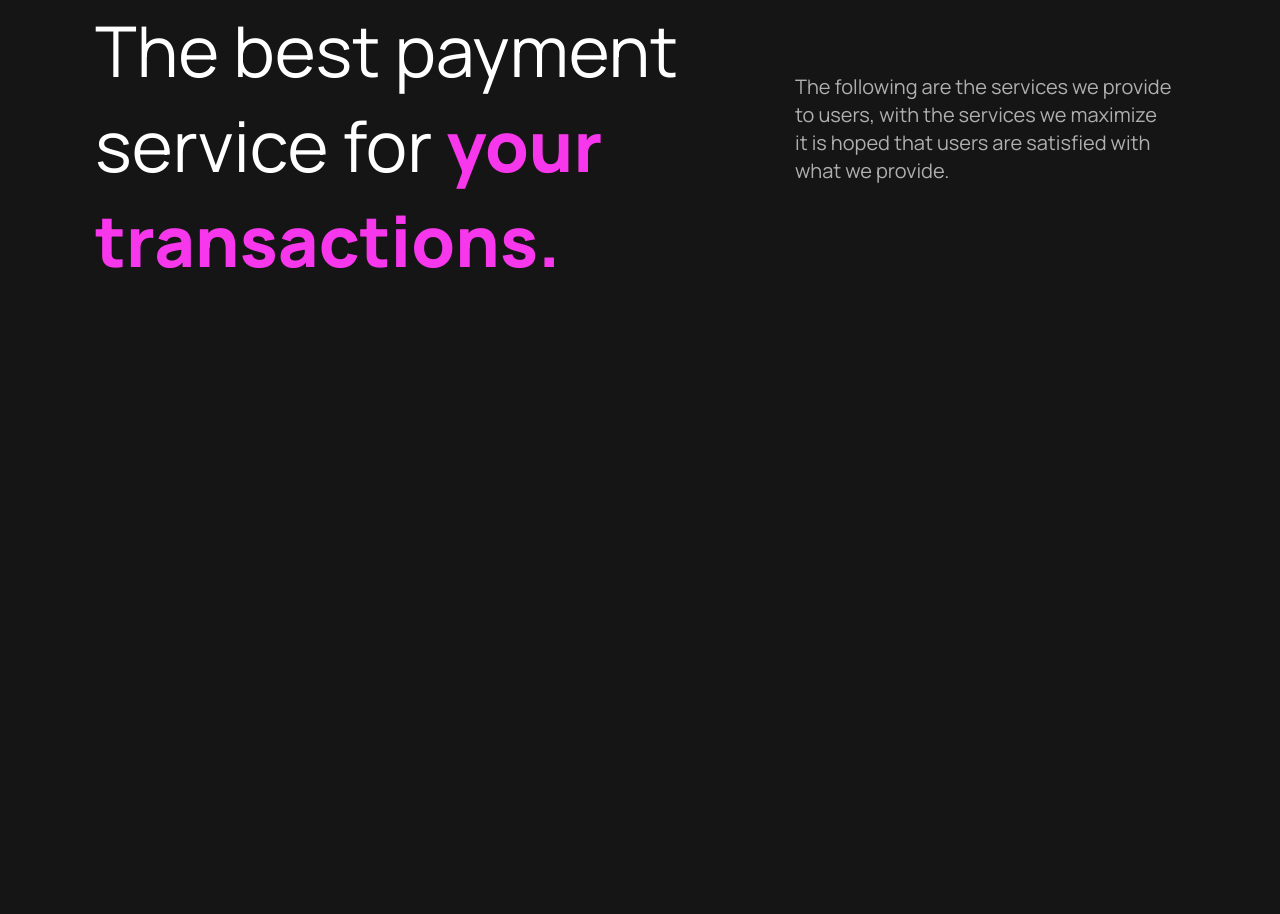
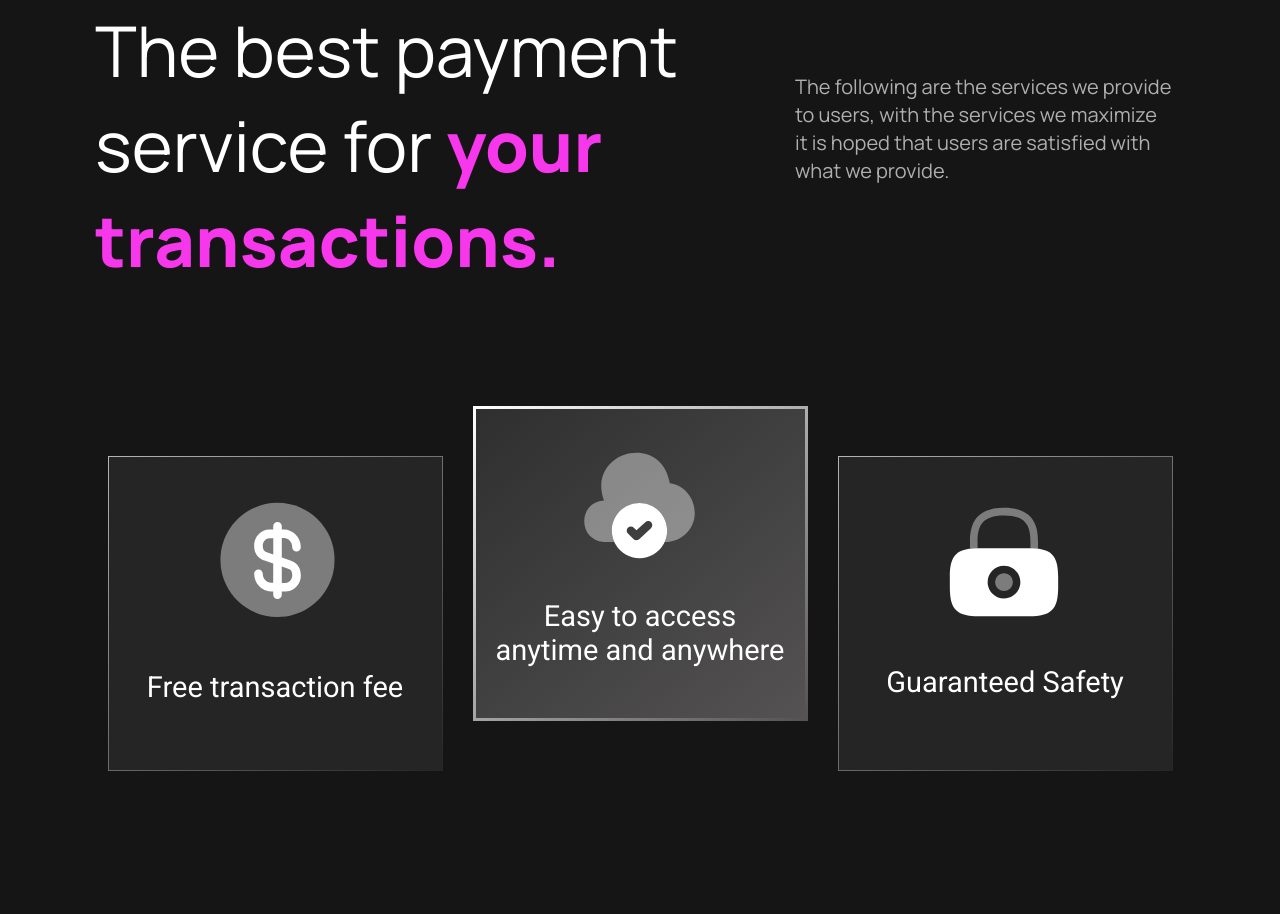
Before and after one commit to vyomPundhir/Credit_Card_Landing_Page, a plain HTML site: page index.html in a window 1280 px wide. Shown: the part 1194-2108 px from the top of the page. Before the commit the page ends 1527 px from the top, so only its background shows below. Drawn offline with Linux system fonts and the light colour scheme.

Commit message:
Features section added.

```diff
--- a/index.html
+++ b/index.html
@@ -120,6 +120,27 @@
       </div>
     </section>
 
+    <!-- features section -->
+    <section class="features">
+      <div class="fee">
+        <div class="img-1">
+          <img src="./Assets/Icons/dollar-circle.svg" alt="dollar">
+        </div>
+        <div class="des-1">Free transaction fee</div>
+      </div>
+      <div class="easy">
+          <div class="img-2">
+            <img src="./Assets/Icons/cloud-add.svg" alt="cloud">
+          </div>
+          <div class="des-2">Easy to access anytime and anywhere</div>
+      </div>
+      <div class="safety">
+          <div class="img-3">
+            <img src="./Assets/Icons/lock.svg" alt="lock">
+          </div>
+          <div class="des-3">Guaranteed Safety</div>
+      </div>
+    </section>
 
 </body>
 </html>
--- a/style.css
+++ b/style.css
@@ -286,3 +286,99 @@ background: transparent;
   font-weight: 800;
   background: transparent;
 }
+
+/* features section */
+
+.features{
+  display: flex;
+  flex-direction: row;
+  justify-content: center;
+  background:#151515;
+  gap: 30px;
+  height: 581px;
+}
+
+.fee{
+  background: #262525;
+  width: 335px;
+  height: 315px;
+  border: 1.5px solid;
+  border-image-slice: 1;
+  border-image-source: linear-gradient(-40deg, #262525, #b5b5b5);
+  margin-top: 123px;
+
+}
+
+.easy{
+  background: linear-gradient(-40deg, #545252, #2f2f2f);
+  width: 335px;
+  height: 315px;
+  border: 3px solid;
+  border-image-slice: 1;
+  border-image-source: linear-gradient(-40deg, #545252, #ffffff);
+  margin-top: 73px;
+}
+
+.safety{
+  background: #262525;
+  margin-top: 123px;
+  width: 335px;
+  height: 315px;
+  border: 1.5px solid;
+  border-image-slice: 1;
+  border-image-source: linear-gradient(-40deg, #262525, #b5b5b5);
+}
+.fee .des-1{
+  color: #ffffff;
+  font-size: 29px;
+  background: transparent;
+
+  text-align: center;
+  margin-top: 37px;
+}
+.easy .des-2{
+  color: #ffffff;
+  font-size: 29px;
+  background: transparent;
+  text-align: center;
+  margin-left: 20px;
+  margin-right: 20px;
+  margin-top: 23px;
+}
+.safety .des-3{
+  color:#ffffff;
+  font-size: 29px;
+  background: transparent;
+  text-align: center;
+  margin-top: 34px;
+
+}
+.img-1 img{
+  background: transparent;
+  width: 137px;
+  margin-left: 100px;
+  margin-top: 35px;
+}
+
+.img-2 img{
+  background: transparent;
+  width: 133px;
+  margin-left: 97px;
+  margin-top: 30px;
+}
+.img-3 img{
+  background: transparent;
+  width: 130px;
+  margin-left: 100px;
+  margin-top: 40px;
+}
+
+.img-1{
+  background: transparent;
+}
+.img-2{
+  background: transparent;
+}
+.img-3{
+  background: transparent;
+}
```
